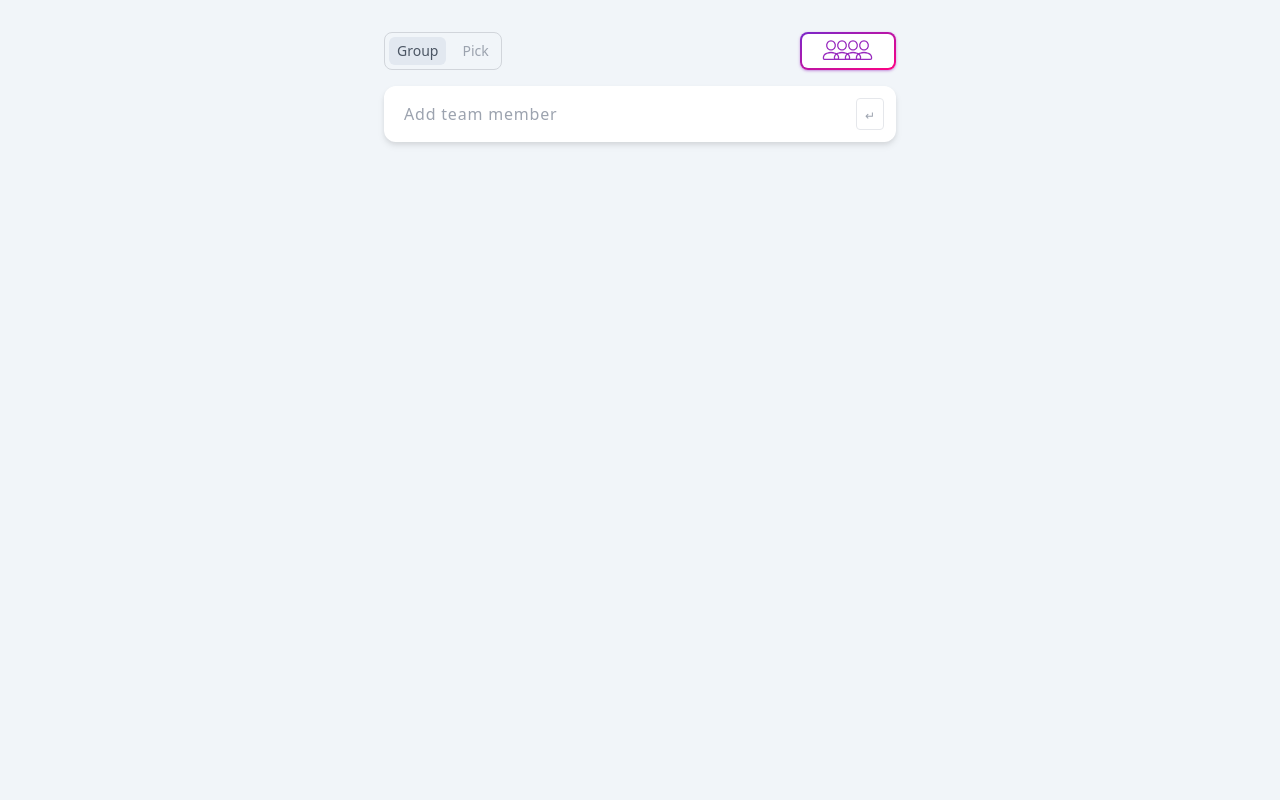
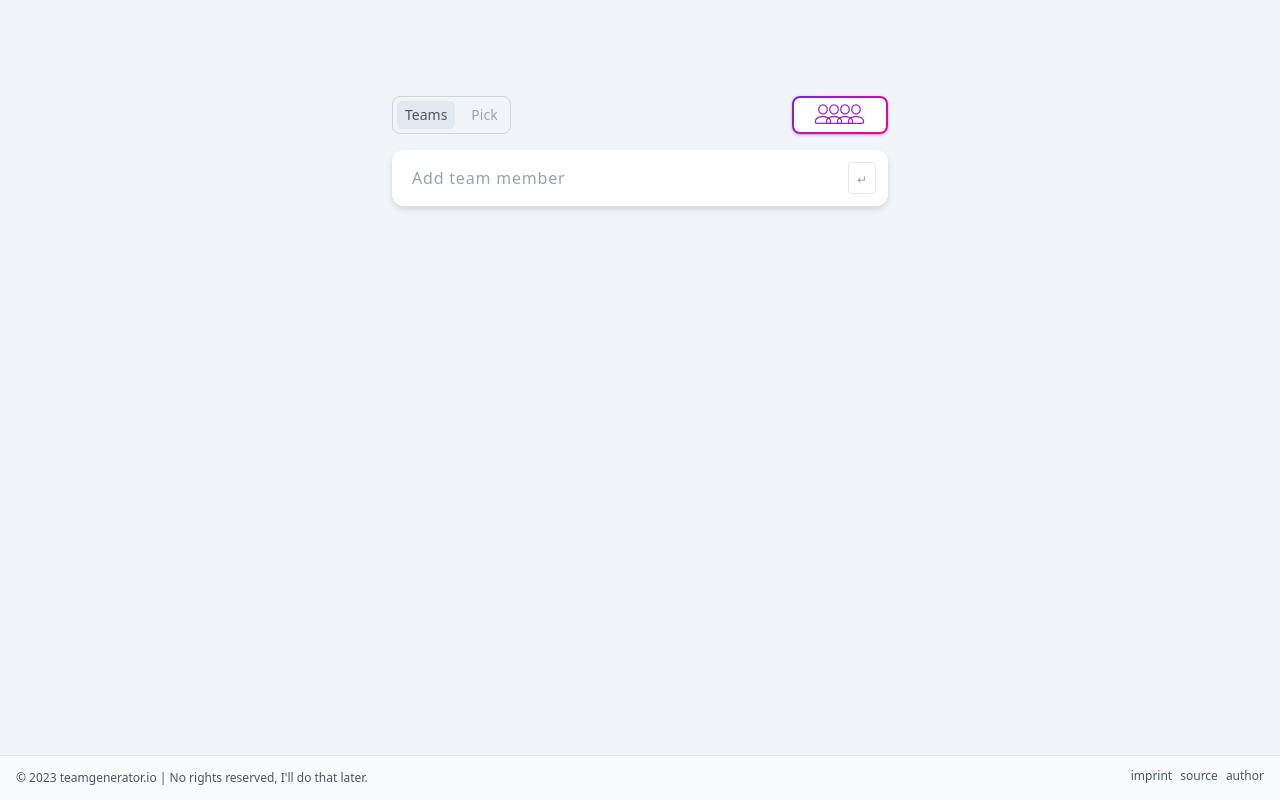
Before and after one commit to JonathanWbn/team-randomizer, a Next.js app: page / in a window 1280 px wide. Built offline with nearby package versions, Linux system fonts and the light colour scheme.

Commit message:
add footer

```diff
--- a/app/page.tsx
+++ b/app/page.tsx
@@ -13,20 +13,21 @@ import { PickButton } from "../components/pick-button";
 
 export type Member = { id: string; name: string };
 export type Team = Member[];
-export type Tool = "group" | "pick";
+export type Tool = "teams" | "pick";
 
 export default function Page() {
   const inputRef = useRef<HTMLInputElement>(null);
   const [team, setTeam] = useState<Team>([]);
-  const [tool, setTool] = useState<Tool>("group");
+  const [tool, setTool] = useState<Tool>("teams");
   const [groups, setGroups] = useState<Team[]>();
   const [picked, setPicked] = useState<Member>();
 
   return (
-    <div className="mx-auto mt-8 flex max-w-lg flex-col gap-4">
+    <div className="flex h-screen flex-col pt-24">
+      <div className="mx-auto flex w-screen max-w-lg grow flex-col gap-4 px-2">
         <div className="flex justify-between">
           <ToolSelect selected={tool} onSelect={handleSelect} />
-        {tool === "group" && <GroupButton onClick={handleGroupButton} />}
+          {tool === "teams" && <GroupButton onClick={handleGroupButton} />}
           {tool === "pick" && <PickButton onClick={handlePickButton} />}
         </div>
         <Input onSubmit={handleCreate} ref={inputRef} />
@@ -59,6 +60,36 @@ export default function Page() {
             {!picked && <TeamCount team={team} />}
           </div>
         )}
+      </div>
+      <footer className="flex justify-between border-t bg-gray-50 px-4 py-3 text-xs text-gray-600">
+        <p className="leading-5">
+          &copy; {new Date().getFullYear()} teamgenerator.io | No rights
+          reserved, I&apos;ll do that later.
+        </p>
+        <div className="flex gap-2">
+          <a
+            href="https://jwieben.notion.site/Impressum-7be1b0e1a1384c1cb9362bd1aef963d1"
+            target="_blank"
+            className="hover:text-black"
+          >
+            imprint
+          </a>
+          <a
+            href="https://github.com/JonathanWbn/team-randomizer"
+            target="_blank"
+            className="hover:text-black"
+          >
+            source
+          </a>
+          <a
+            href="https://jonathanwieben.com/"
+            target="_blank"
+            className="hover:text-black"
+          >
+            author
+          </a>
+        </div>
+      </footer>
     </div>
   );
 
--- a/components/tool-select.tsx
+++ b/components/tool-select.tsx
@@ -1,7 +1,7 @@
 import { motion } from "framer-motion";
 import { Tool } from "../app/page";
 
-const tools: Tool[] = ["group", "pick"];
+const tools: Tool[] = ["teams", "pick"];
 
 export const ToolSelect = ({
   selected,
```
Lines whose indentation alone changed are shown as unchanged.
